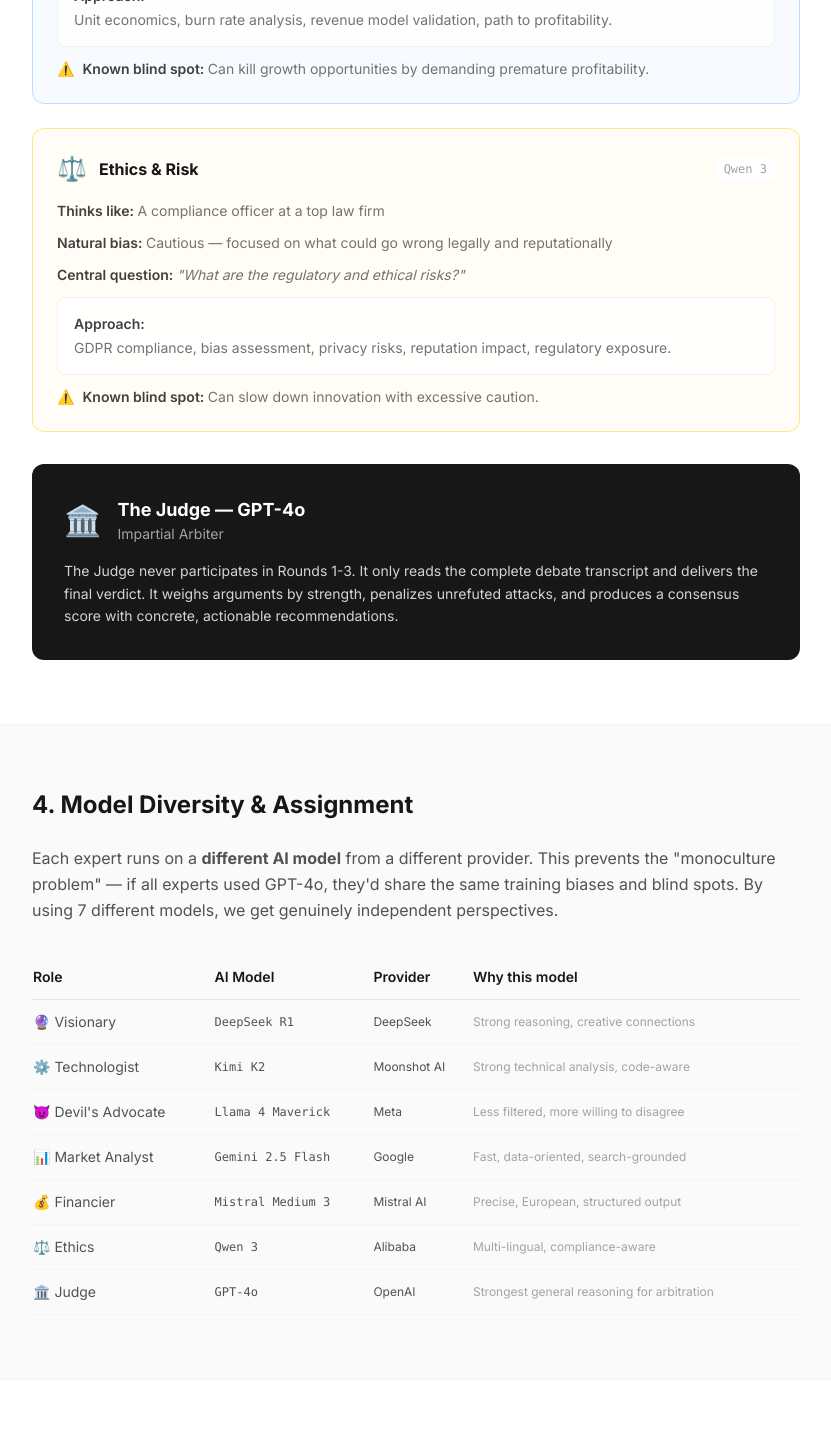
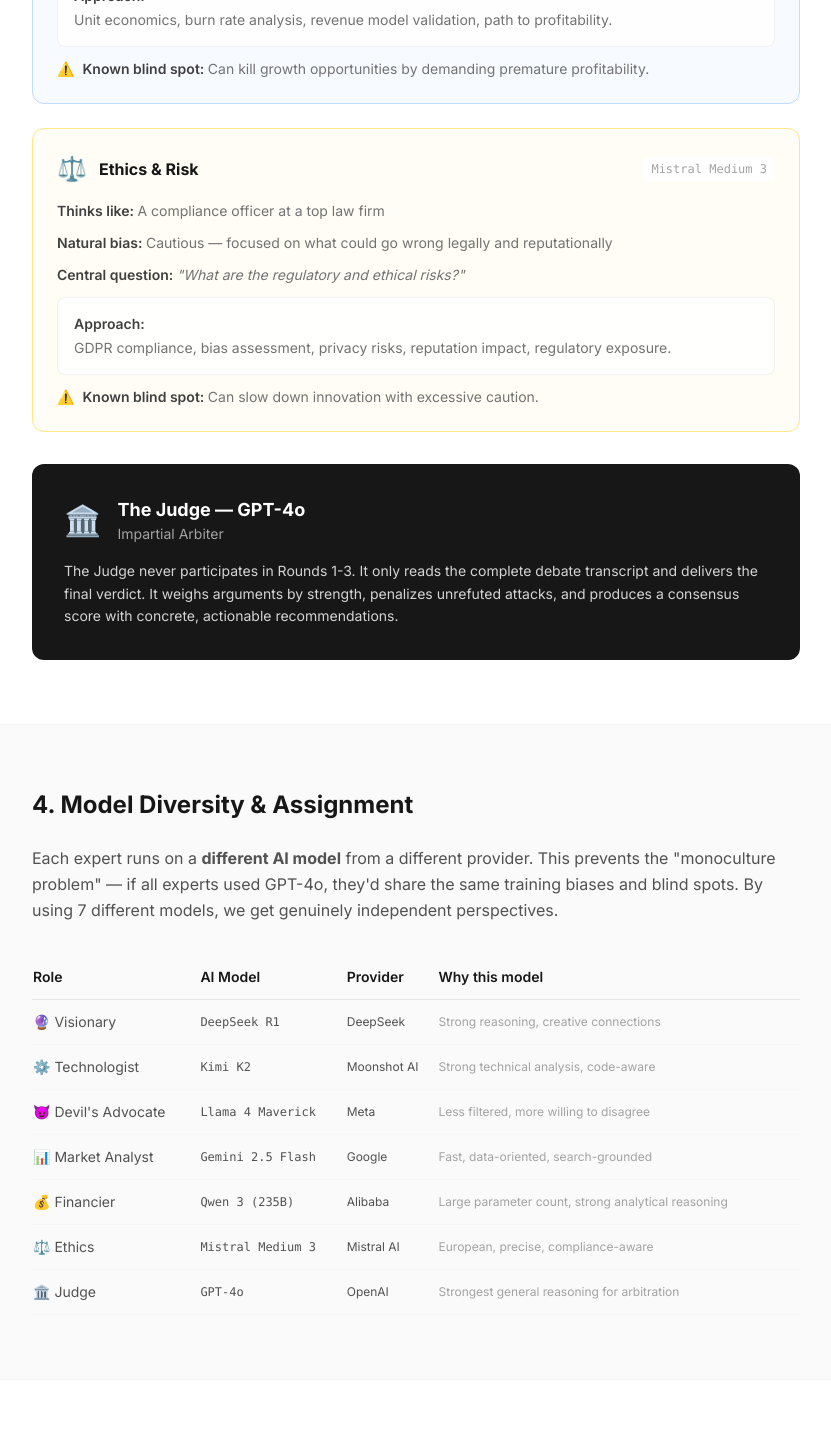
Before and after one commit to negraodenio/council, a Next.js app: page /methodology in a window 1280 px wide. Shown: the part 4029-5476 px from the top of the page, without its empty margins (224-1055 px from the left). Built offline with nearby package versions, Linux system fonts and the light colour scheme.

Commit message:
feat: update expert model assignments in methodology & final cleanup

```diff
--- a/src/app/methodology/page.tsx
+++ b/src/app/methodology/page.tsx
@@ -242,7 +242,7 @@
                     <ExpertCard
                         emoji={"💰"}
                         name="The Financial Strategist"
-                        model="Mistral Medium 3"
+                        model="Qwen 3 (235B)"
                         color="border-blue-200 bg-blue-50/50"
                         thinksLike="A CFO with private equity experience"
                         naturalBias="Conservative — focused on unit economics and survival"
@@ -254,7 +254,7 @@
                     <ExpertCard
                         emoji={"⚖️"}
                         name="Ethics & Risk"
-                        model="Qwen 3"
+                        model="Mistral Medium 3"
                         color="border-amber-200 bg-amber-50/50"
                         thinksLike="A compliance officer at a top law firm"
                         naturalBias="Cautious — focused on what could go wrong legally and reputationally"
@@ -335,15 +335,15 @@
                                 </tr>
                                 <tr className="border-b border-neutral-100">
                                     <td className="py-3">{"💰"} Financier</td>
-                                    <td className="py-3 font-mono text-xs">Mistral Medium 3</td>
-                                    <td className="py-3 text-xs">Mistral AI</td>
-                                    <td className="py-3 text-xs text-neutral-400">Precise, European, structured output</td>
+                                    <td className="py-3 font-mono text-xs">Qwen 3 (235B)</td>
+                                    <td className="py-3 text-xs">Alibaba</td>
+                                    <td className="py-3 text-xs text-neutral-400">Large parameter count, strong analytical reasoning</td>
                                 </tr>
                                 <tr className="border-b border-neutral-100">
                                     <td className="py-3">{"⚖️"} Ethics</td>
-                                    <td className="py-3 font-mono text-xs">Qwen 3</td>
-                                    <td className="py-3 text-xs">Alibaba</td>
-                                    <td className="py-3 text-xs text-neutral-400">Multi-lingual, compliance-aware</td>
+                                    <td className="py-3 font-mono text-xs">Mistral Medium 3</td>
+                                    <td className="py-3 text-xs">Mistral AI</td>
+                                    <td className="py-3 text-xs text-neutral-400">European, precise, compliance-aware</td>
                                 </tr>
                                 <tr className="border-b border-neutral-100">
                                     <td className="py-3">{"🏛️"} Judge</td>
```
